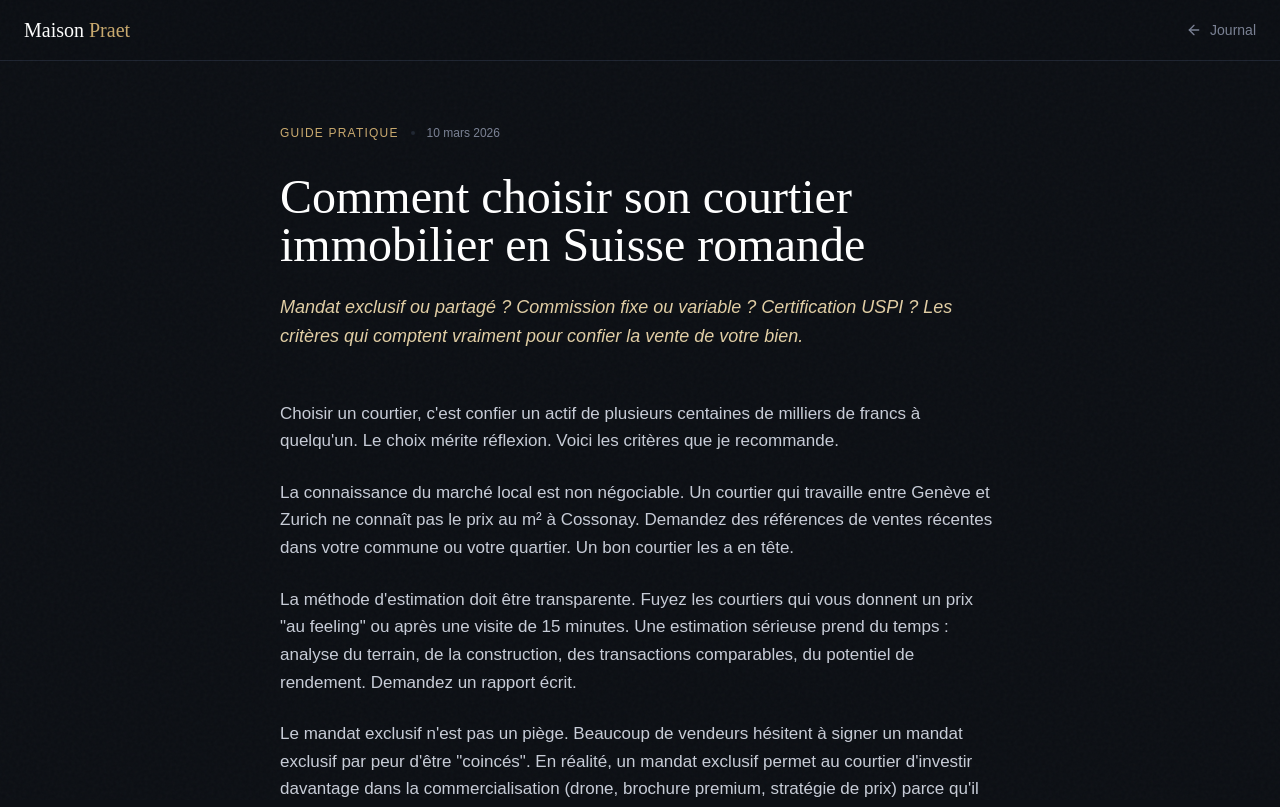
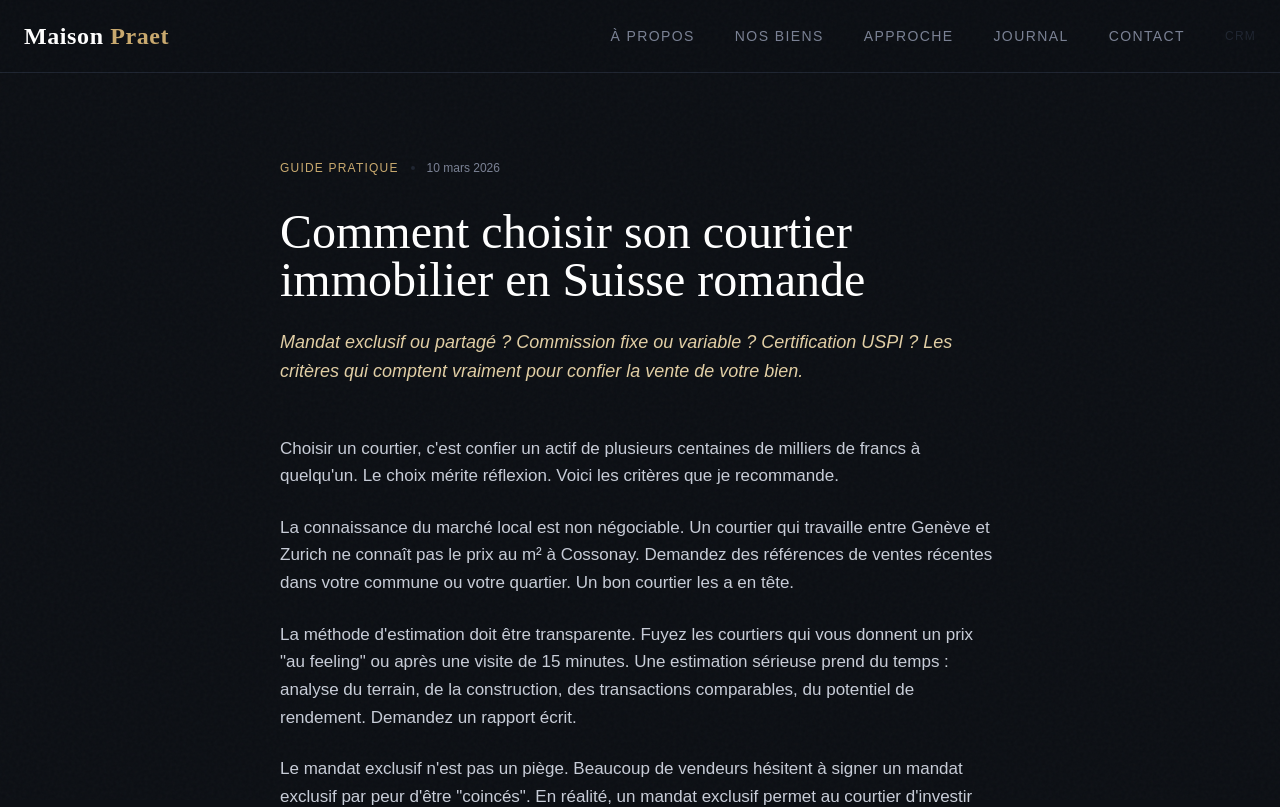
Before and after one commit to Sinseed/maison-praet, a Next.js app: page /journal/choisir-son-courtier-suisse-romande in a window 1280 px wide. Shown: the top 807 px of the page. Built offline with nearby package versions, Linux system fonts and the light colour scheme.

Commit message:
feat: navbar globale sticky sur toutes les pages

```diff
--- a/app/biens/[slug]/page.tsx
+++ b/app/biens/[slug]/page.tsx
@@ -24,17 +24,7 @@ export default function BienPage() {
   const badgeColor = bien.categorie === 'en_vente' ? 'bg-brand-gold text-brand-dark' : bien.categorie === 'reserve' ? 'bg-amber-700/60 text-amber-200' : 'bg-green-800/60 text-green-200'
 
   return (
-    <div className="min-h-screen bg-brand-dark">
-      {/* Nav bar */}
-      <nav className="bg-brand-dark/95 backdrop-blur-md border-b border-brand-border sticky top-0 z-40">
-        <div className="max-w-7xl mx-auto px-6 py-4 flex items-center justify-between">
-          <Link href="/" className="font-display text-xl text-white">Maison <span className="text-brand-gold">Praet</span></Link>
-          <Link href="/#nosbiens" className="flex items-center gap-2 font-body text-sm text-brand-muted hover:text-brand-gold transition-colors">
-            <ArrowLeft size={16} /> Retour aux biens
-          </Link>
-        </div>
-      </nav>
-
+    <div className="min-h-screen bg-brand-dark pt-24">
       <div className="max-w-7xl mx-auto px-6 py-12">
         {/* Photo gallery */}
         {bien.photos.length > 0 ? (
--- /dev/null
+++ b/app/components/Nav.tsx
@@ -0,0 +1,66 @@
+'use client'
+import { useState, useEffect } from 'react'
+import { Menu, X } from 'lucide-react'
+import Link from 'next/link'
+import { usePathname } from 'next/navigation'
+
+export default function Nav() {
+  const [open, setOpen] = useState(false)
+  const [scrolled, setScrolled] = useState(false)
+  const pathname = usePathname()
+  const isHome = pathname === '/'
+
+  useEffect(() => {
+    const onScroll = () => setScrolled(window.scrollY > 60)
+    window.addEventListener('scroll', onScroll)
+    return () => window.removeEventListener('scroll', onScroll)
+  }, [])
+
+  // On homepage, use anchor links. On subpages, link back to homepage sections.
+  const sectionLink = (hash: string) => isHome ? hash : `/${hash}`
+
+  const links = [
+    { label: 'À propos', href: sectionLink('#apropos') },
+    { label: 'Nos biens', href: sectionLink('#nosbiens') },
+    { label: 'Approche', href: sectionLink('#approche') },
+    { label: 'Journal', href: '/journal' },
+    { label: 'Contact', href: sectionLink('#contact') },
+  ]
+
+  // Hide on CRM page
+  if (pathname.startsWith('/crm')) return null
+
+  return (
+    <nav className={`fixed top-0 left-0 right-0 z-50 transition-all duration-500 ${scrolled || !isHome ? 'bg-brand-dark/95 backdrop-blur-md border-b border-brand-border' : ''}`}>
+      <div className="max-w-7xl mx-auto px-6 py-5 flex items-center justify-between">
+        <Link href="/" className="font-display text-2xl font-semibold tracking-wide text-white">
+          Maison <span className="text-brand-gold">Praet</span>
+        </Link>
+        <div className="hidden md:flex items-center gap-10">
+          {links.map(item => (
+            item.href.startsWith('#') ? (
+              <a key={item.label} href={item.href} className="font-body text-sm tracking-widest uppercase text-brand-muted hover:text-brand-gold transition-colors duration-300">{item.label}</a>
+            ) : (
+              <Link key={item.label} href={item.href} className="font-body text-sm tracking-widest uppercase text-brand-muted hover:text-brand-gold transition-colors duration-300">{item.label}</Link>
+            )
+          ))}
+          <Link href="/crm" className="font-body text-xs tracking-widest uppercase text-brand-border hover:text-brand-muted transition-colors duration-300">CRM</Link>
+        </div>
+        <button onClick={() => setOpen(!open)} className="md:hidden text-white">
+          {open ? <X size={24} /> : <Menu size={24} />}
+        </button>
+      </div>
+      {open && (
+        <div className="md:hidden bg-brand-dark/98 backdrop-blur-lg border-t border-brand-border px-6 pb-6 space-y-4">
+          {links.map(item => (
+            item.href.startsWith('#') ? (
+              <a key={item.label} href={item.href} onClick={() => setOpen(false)} className="block font-body text-sm tracking-widest uppercase text-brand-muted hover:text-brand-gold transition-colors">{item.label}</a>
+            ) : (
+              <Link key={item.label} href={item.href} onClick={() => setOpen(false)} className="block font-body text-sm tracking-widest uppercase text-brand-muted hover:text-brand-gold transition-colors">{item.label}</Link>
+            )
+          ))}
+        </div>
+      )}
+    </nav>
+  )
+}
--- a/app/journal/[slug]/page.tsx
+++ b/app/journal/[slug]/page.tsx
@@ -18,13 +18,7 @@ export default function ArticlePage() {
   )
 
   return (
-    <div className="min-h-screen bg-brand-dark">
-      <nav className="bg-brand-dark/95 backdrop-blur-md border-b border-brand-border sticky top-0 z-40">
-        <div className="max-w-7xl mx-auto px-6 py-4 flex items-center justify-between">
-          <Link href="/" className="font-display text-xl text-white">Maison <span className="text-brand-gold">Praet</span></Link>
-          <Link href="/journal" className="flex items-center gap-2 font-body text-sm text-brand-muted hover:text-brand-gold transition-colors"><ArrowLeft size={16} /> Journal</Link>
-        </div>
-      </nav>
+    <div className="min-h-screen bg-brand-dark pt-24">
       <article className="max-w-3xl mx-auto px-6 py-16">
         <div className="flex items-center gap-3 mb-8">
           <span className="font-body text-xs tracking-widest uppercase text-brand-gold">{article.categorie}</span>
--- a/app/journal/page.tsx
+++ b/app/journal/page.tsx
@@ -4,13 +4,7 @@ import { ARTICLES } from '../data'
 
 export default function JournalPage() {
   return (
-    <div className="min-h-screen bg-brand-dark">
-      <nav className="bg-brand-dark/95 backdrop-blur-md border-b border-brand-border sticky top-0 z-40">
-        <div className="max-w-7xl mx-auto px-6 py-4 flex items-center justify-between">
-          <Link href="/" className="font-display text-xl text-white">Maison <span className="text-brand-gold">Praet</span></Link>
-          <Link href="/" className="flex items-center gap-2 font-body text-sm text-brand-muted hover:text-brand-gold transition-colors"><ArrowLeft size={16} /> Accueil</Link>
-        </div>
-      </nav>
+    <div className="min-h-screen bg-brand-dark pt-24">
       <div className="max-w-4xl mx-auto px-6 py-16">
         <p className="font-body text-sm tracking-[0.3em] uppercase text-brand-gold mb-4">Journal</p>
         <h1 className="font-display text-4xl md:text-5xl font-light text-white mb-4">Conseils & <span className="italic text-brand-gold">analyses</span></h1>
--- a/app/layout.tsx
+++ b/app/layout.tsx
@@ -1,5 +1,6 @@
 import type { Metadata } from 'next'
 import './globals.css'
+import Nav from './components/Nav'
 
 export const metadata: Metadata = {
   title: 'Maison Praet | Courtier immobilier – Canton de Vaud, Suisse',
@@ -21,7 +22,7 @@ export const metadata: Metadata = {
 export default function RootLayout({ children }: { children: React.ReactNode }) {
   return (
     <html lang="fr">
-      <body>{children}</body>
+      <body><Nav />{children}</body>
     </html>
   )
 }
--- a/app/page.tsx
+++ b/app/page.tsx
@@ -3,37 +3,6 @@ import { useState, useEffect } from 'react'
 import { Phone, Mail, MapPin, ChevronDown, ArrowRight, Shield, TrendingUp, Users, Menu, X, Camera, BookOpen, Send } from 'lucide-react'
 import Link from 'next/link'
 import { MANDATS, ARTICLES, STATS, FILTRES } from './data'
-
-function Nav() {
-  const [open, setOpen] = useState(false)
-  const [scrolled, setScrolled] = useState(false)
-  useEffect(() => {
-    const onScroll = () => setScrolled(window.scrollY > 60)
-    window.addEventListener('scroll', onScroll)
-    return () => window.removeEventListener('scroll', onScroll)
-  }, [])
-  const links = [
-    {label: 'À propos', href: '#apropos'},{label: 'Nos biens', href: '#nosbiens'},
-    {label: 'Approche', href: '#approche'},{label: 'Journal', href: '#journal'},{label: 'Contact', href: '#contact'},
-  ]
-  return (
-    <nav className={`fixed top-0 left-0 right-0 z-50 transition-all duration-500 ${scrolled ? 'bg-brand-dark/95 backdrop-blur-md border-b border-brand-border' : ''}`}>
-      <div className="max-w-7xl mx-auto px-6 py-5 flex items-center justify-between">
-        <a href="#" className="font-display text-2xl font-semibold tracking-wide text-white">Maison <span className="text-brand-gold">Praet</span></a>
-        <div className="hidden md:flex items-center gap-10">
-          {links.map(item => (<a key={item.label} href={item.href} className="font-body text-sm tracking-widest uppercase text-brand-muted hover:text-brand-gold transition-colors duration-300">{item.label}</a>))}
-          <Link href="/crm" className="font-body text-xs tracking-widest uppercase text-brand-border hover:text-brand-muted transition-colors duration-300">CRM</Link>
-        </div>
-        <button onClick={() => setOpen(!open)} className="md:hidden text-white">{open ? <X size={24} /> : <Menu size={24} />}</button>
-      </div>
-      {open && (
-        <div className="md:hidden bg-brand-dark/98 backdrop-blur-lg border-t border-brand-border px-6 pb-6 space-y-4">
-          {links.map(item => (<a key={item.label} href={item.href} onClick={() => setOpen(false)} className="block font-body text-sm tracking-widest uppercase text-brand-muted hover:text-brand-gold transition-colors">{item.label}</a>))}
-        </div>
-      )}
-    </nav>
-  )
-}
 
 function Hero() {
   return (
@@ -261,5 +230,5 @@ function Footer() {
 }
 
 export default function Home() {
-  return (<main><Nav /><Hero /><StatsBar /><About /><Approach /><MandatsSection /><EstimationForm /><JournalPreview /><Contact /><Footer /></main>)
+  return (<main><Hero /><StatsBar /><About /><Approach /><MandatsSection /><EstimationForm /><JournalPreview /><Contact /><Footer /></main>)
 }
```
